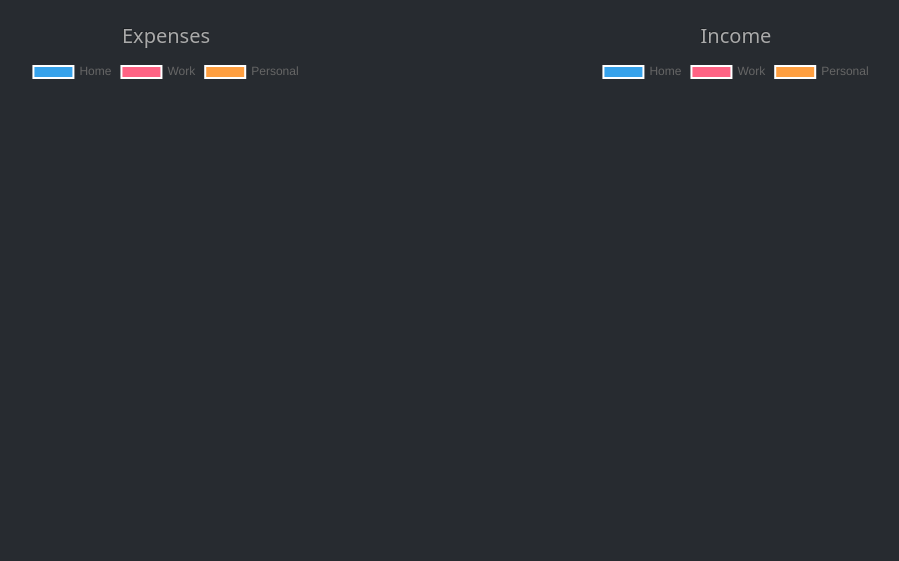
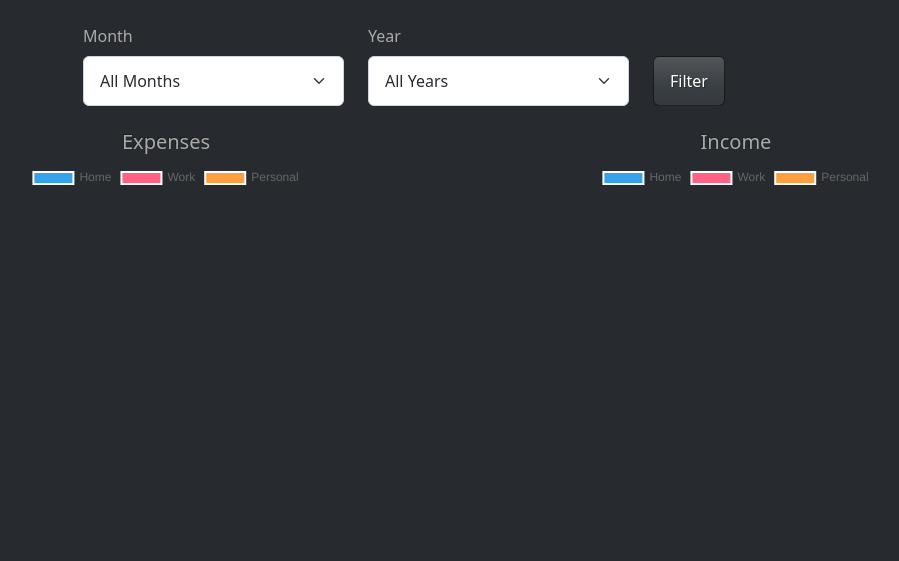
Before and after one commit to Ashita-Sharma/Finance-Tracker, a Flask app: page /analyze in a window 1280 px wide. Shown: the part 58-619 px from the top of the page, without its empty margins (189-1088 px from the left). Run offline with Flask 3, Linux system fonts and the light colour scheme; the visitor is signed in with stand-in values (Sample User, id 1); data that the repository does not hold is empty.

Commit message:
Added a filter for month and year on analysis tab

```diff
--- a/app.py
+++ b/app.py
@@ -131,36 +131,49 @@ def dashboard():
     return render_template('dashboard.html', tasks=tasks, filter_type=filter_type, filter_month = filter_month, filter_category=filter_category,
                            sort_by=sort_by, search_query=search_query, total=total, total_balance=total_balance, total_income=incomee, total_expense = expenses,
                            now=date.today().isoformat())
-
-@app.route('/analyze', methods = ['GET', 'POST'])
+@app.route('/analyze')
 def analyze():
     if 'user_id' not in session:
         return redirect(url_for('login'))
 
+    selected_month = request.args.get('month', 'all')
+    selected_year = request.args.get('year', 'all')
+
+    date_filter = ""
+    params_base = [session['user_id']]
+
+    if selected_year != 'all' and selected_month != 'all':
+        date_filter = " AND date_of LIKE ?"
+        params_base.append(f"{selected_year}-{selected_month}%")
+    elif selected_year != 'all':
+        date_filter = " AND date_of LIKE ?"
+        params_base.append(f"{selected_year}%")
+    elif selected_month != 'all':
+        date_filter = " AND strftime('%m', date_of) = ?"
+        params_base.append(selected_month)
+
     with sqlite3.connect("database.db") as conn:
         cursor = conn.cursor()
-        cursor.execute(
-            "SELECT category, SUM(amount) FROM TASKS WHERE type = 'expense' AND user_id = ? GROUP BY category",
-            (session['user_id'],))
-        category_totals = cursor.fetchall()
-
-        expense_by_category = {row[0]: row[1] for row in category_totals}
-        home_expense = expense_by_category.get('home', 0)
-        work_expense = expense_by_category.get('work', 0)
-        personal_expense = expense_by_category.get('personal', 0)
 
         cursor.execute(
-            "SELECT category, SUM(amount) FROM TASKS WHERE type = 'income' AND user_id = ? GROUP BY category",
-            (session['user_id'],))
-        category_totals = cursor.fetchall()
+            f"SELECT category, SUM(amount) FROM TASKS WHERE type = 'expense' AND user_id = ?{date_filter} GROUP BY category",
+            params_base)
+        expense_totals = {row[0]: row[1] for row in cursor.fetchall()}
 
-        income_by_category = {row[0]: row[1] for row in category_totals}
-        home_income = income_by_category.get('home', 0)
-        work_income = income_by_category.get('work', 0)
-        personal_income = income_by_category.get('personal', 0)
+        cursor.execute(
+            f"SELECT category, SUM(amount) FROM TASKS WHERE type = 'income' AND user_id = ?{date_filter} GROUP BY category",
+            params_base)
+        income_totals = {row[0]: row[1] for row in cursor.fetchall()}
 
-        return render_template('analyze.html', work_expense=work_expense, home_expense=home_expense, personal_expense=personal_expense, work_income = work_income, home_income = home_income, personal_income = personal_income)
-
+    return render_template('analyze.html',
+                           home_expense=expense_totals.get('home', 0),
+                           work_expense=expense_totals.get('work', 0),
+                           personal_expense=expense_totals.get('personal', 0),
+                           home_income=income_totals.get('home', 0),
+                           work_income=income_totals.get('work', 0),
+                           personal_income=income_totals.get('personal', 0),
+                           selected_month=selected_month,
+                           selected_year=selected_year)
 
 @app.route('/new-log', methods=['GET', 'POST'])
 def new_log():
--- a/templates/analyze.html
+++ b/templates/analyze.html
@@ -5,6 +5,41 @@
 {% block content %}
 
 <script src="https://cdn.jsdelivr.net/npm/chart.js"></script>
+
+<form method="GET" action="{{ url_for('analyze') }}" class="mb-4">
+    <div class="row justify-content-center">
+        <div class="col-md-3">
+            <label class="form-label">Month</label>
+            <select name="month" class="form-select">
+                <option value="all" {{ 'selected' if selected_month == 'all' }}>All Months</option>
+                <option value="01" {{ 'selected' if selected_month == '01' }}>January</option>
+                <option value="02" {{ 'selected' if selected_month == '02' }}>February</option>
+                <option value="03" {{ 'selected' if selected_month == '03' }}>March</option>
+                <option value="04" {{ 'selected' if selected_month == '04' }}>April</option>
+                <option value="05" {{ 'selected' if selected_month == '05' }}>May</option>
+                <option value="06" {{ 'selected' if selected_month == '06' }}>June</option>
+                <option value="07" {{ 'selected' if selected_month == '07' }}>July</option>
+                <option value="08" {{ 'selected' if selected_month == '08' }}>August</option>
+                <option value="09" {{ 'selected' if selected_month == '09' }}>September</option>
+                <option value="10" {{ 'selected' if selected_month == '10' }}>October</option>
+                <option value="11" {{ 'selected' if selected_month == '11' }}>November</option>
+                <option value="12" {{ 'selected' if selected_month == '12' }}>December</option>
+            </select>
+        </div>
+        <div class="col-md-3">
+            <label class="form-label">Year</label>
+            <select name="year" class="form-select">
+                <option value="all" {{ 'selected' if selected_year == 'all' }}>All Years</option>
+                <option value="2025" {{ 'selected' if selected_year == '2025' }}>2025</option>
+                <option value="2026" {{ 'selected' if selected_year == '2026' }}>2026</option>
+                <option value="2027" {{ 'selected' if selected_year == '2027' }}>2027</option>
+            </select>
+        </div>
+        <div class="col-md-2 d-flex align-items-end">
+            <button type="submit" class="btn btn-primary">Filter</button>
+        </div>
+    </div>
+</form>
 
 <div class="row">
     <div class="col-md-6">
```
